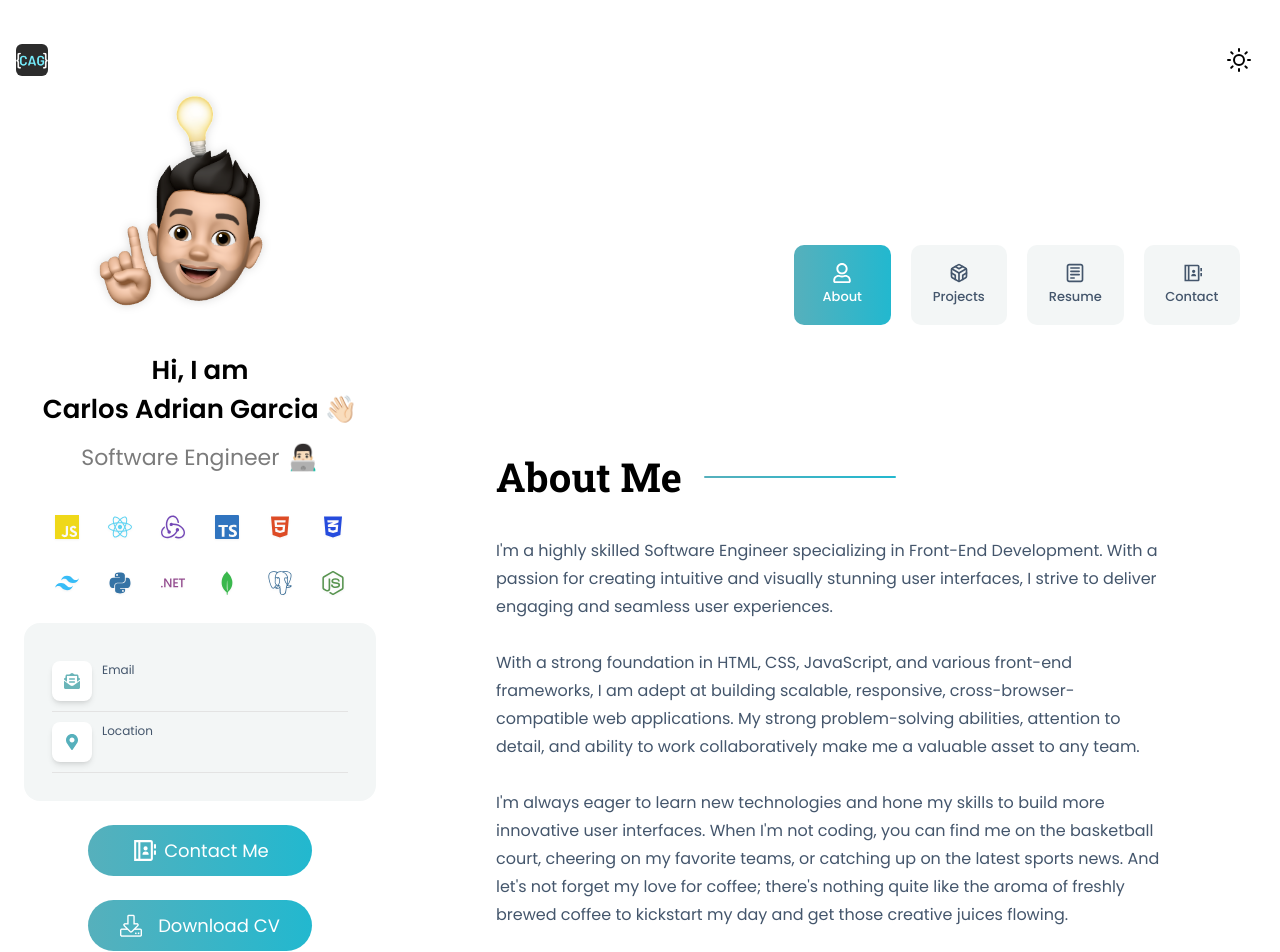
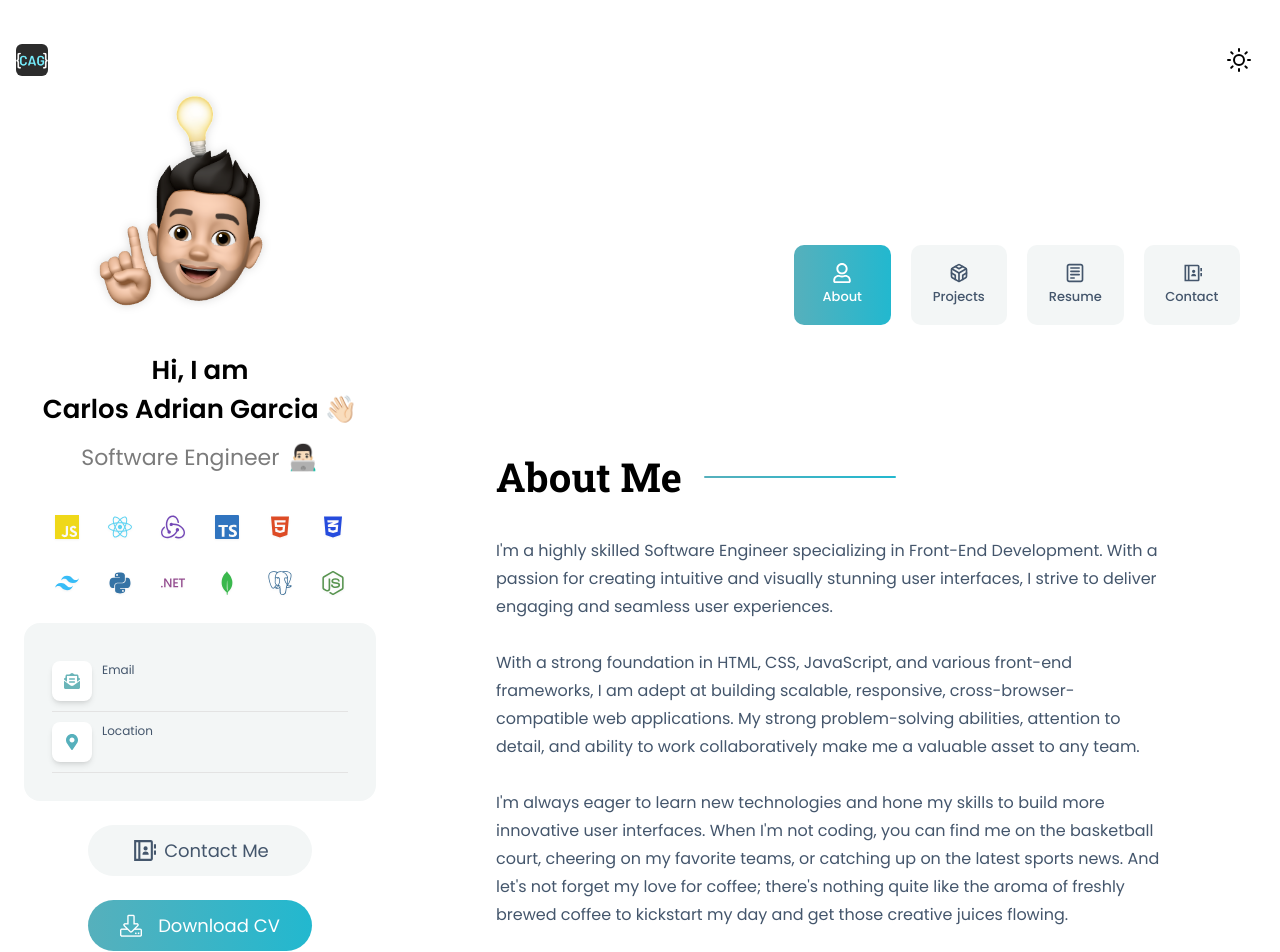
Before and after one commit to cagarcia2011/carlosadriangarcia, a React (Vite) app: page / in a window 1280 px wide. Shown: the top 952 px of the page. Built offline with nearby package versions, Linux system fonts and the light colour scheme.

Commit message:
Change contact button style

```diff
--- a/src/components/PersonalInformation.tsx
+++ b/src/components/PersonalInformation.tsx
@@ -1,4 +1,4 @@
-import { FaMobileAlt, FaEnvelopeOpenText, FaMapMarkerAlt, FaCalendarAlt } from "react-icons/fa";
+import { FaEnvelopeOpenText, FaMapMarkerAlt } from "react-icons/fa";
 
 
 export function PersonalInformation() {
--- a/src/components/buttons/GoToButton.tsx
+++ b/src/components/buttons/GoToButton.tsx
@@ -12,7 +12,7 @@ export function GoToButton({text, to, Icon}: GoToButtonProps) {
     return (
         <Link
             to={to}
-            className="inline-flex w-[14rem] gap-2 items-center justify-center mx-auto bg-gradient-to-r from-accent-color to-variant-bg duration-200 transition ease-in-out hover:bg-gradient-to-l hover:scale-105 px-8 py-3 text-lg text-white rounded-full mt-6"
+            className="inline-flex w-[14rem] gap-2 items-center justify-center mx-auto bg-[#F3F6F6] dark:bg-[#212425] hover:bg-gradient-to-r from-accent-color to-variant-bg duration-200 transition-scale ease-in-out hover:scale-105 px-8 py-3 text-lg text-gray-lite hover:text-white dark:text-[#A6A6A6] hover:dark:text-white rounded-full mt-6"
         >
             {Icon && <Icon className="text-4xl" />}
             {text}
```
